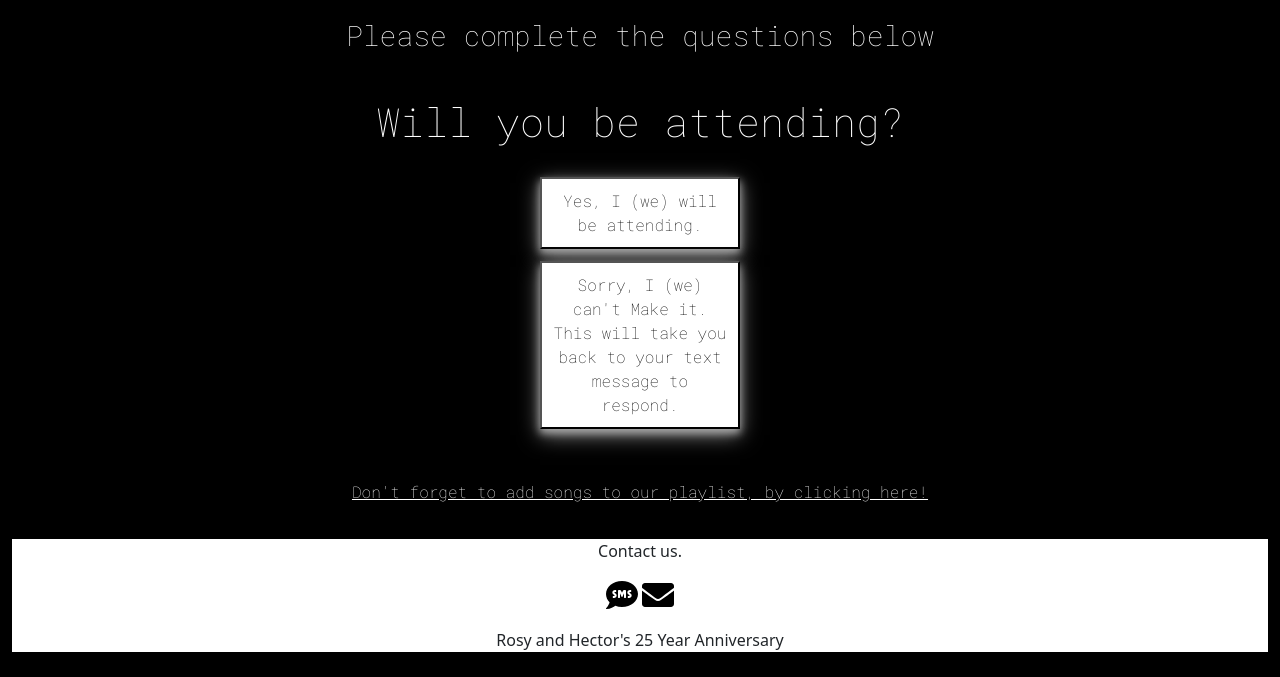
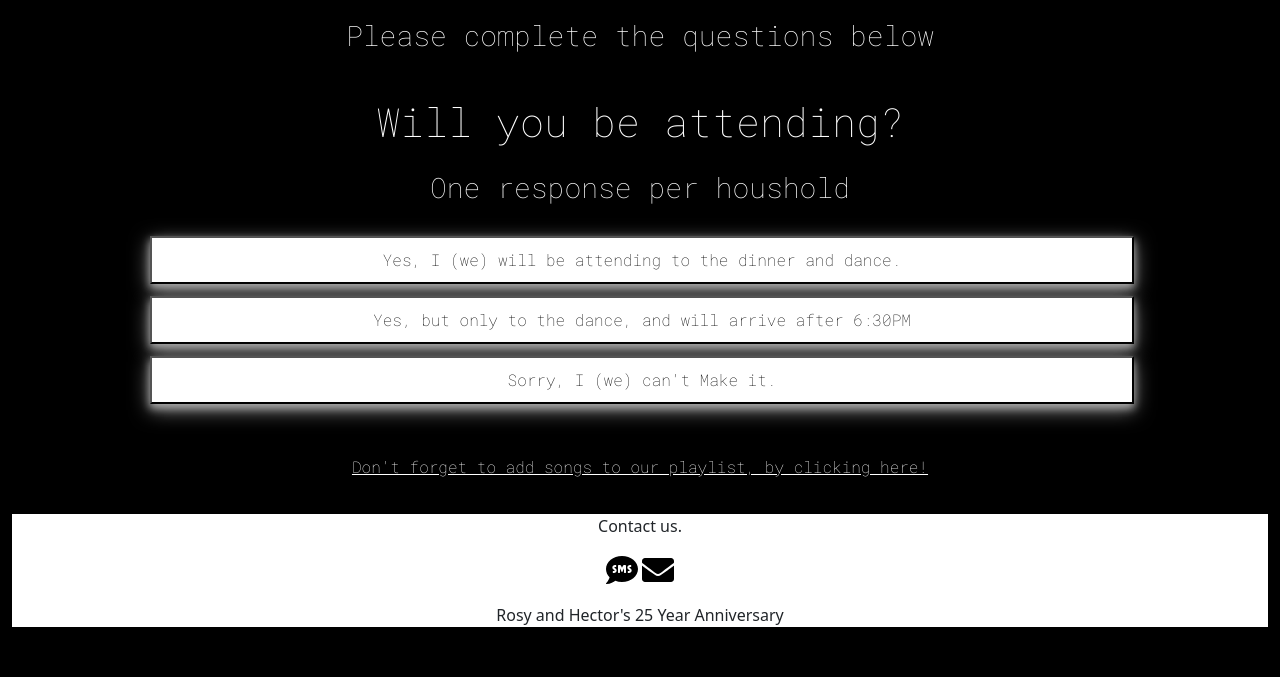
Before and after one commit to HectorDiazJr/Diaz-25thAnniversary-Invitation, a plain HTML site: page index.html in a window 1280 px wide. Shown: the part 2582-3259 px from the top of the page. After the commit the page ends 3234 px from the top, so only its background shows below. Drawn offline with nearby package versions, Linux system fonts and the light colour scheme; a web font is replaced by a local one.

Commit message:
added a third button to attend only to the dance

```diff
--- a/index.html
+++ b/index.html
@@ -96,20 +96,24 @@
 
     <div class="container-fluid center">
       <h1 class="attending">Will you be attending?</h1>
+      <h3 class="attending">One response per houshold</h3>
 
       <!-- Yes, will take you user to typeform survey for meal selection  -->
 
       <a href="https://9sawbhxpj8x.typeform.com/to/FFyEvFtW"><button class="respond center" id="yes">Yes, I (we) will be
-          attending.</button></a><br>
+          attending to the dinner and dance.</button></a><br>
 
       <!-- <button class="respond center" id="yes" type="button">Yes, I (we) will be there</button>
       </a><br> -->
 
+      <a href="sms:6168908983?&body=Yes, we will be attending, but only to the dance and will be arriving after 6:30PM."> <button
+        class="respond center" id="no" type="button">Yes, but only to the dance, and will arrive after 6:30PM</button>
+    </a><br>
+
       <!-- No, will take user back to text message to respond via text -->
 
       <a href="sms:6168908983?&body=Sorry, I can't make it. Please give my seat to someone else."> <button
-          class="respond center" id="no" type="button">Sorry, I (we) can't Make it. This will take you back to your text
-          message to respond.</button>
+          class="respond center" id="no" type="button">Sorry, I (we) can't Make it.</button>
       </a>
 
 
--- a/style.css
+++ b/style.css
@@ -92,7 +92,7 @@ body {
 
 .center {
   margin: auto;
-  width: 60%;
+  width: 80%;
   padding: 10px;
   text-align: center;
 }
@@ -116,7 +116,7 @@ body {
   border: 2px solid blacl;
   background-color: white;
   color: black;
-  width: 200px;
+  width: 100%;
   /* padding: 15px 32px; */
   text-align: center;
   text-decoration: none;
```
